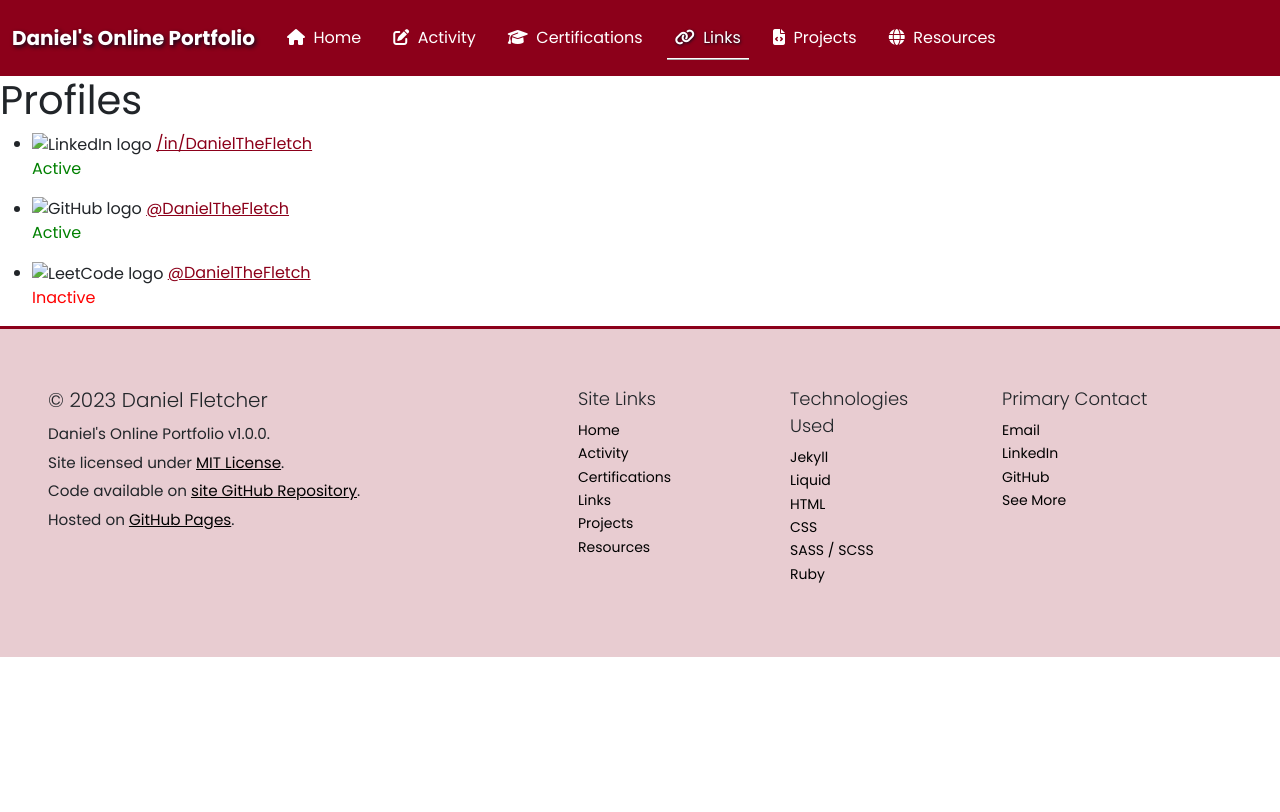
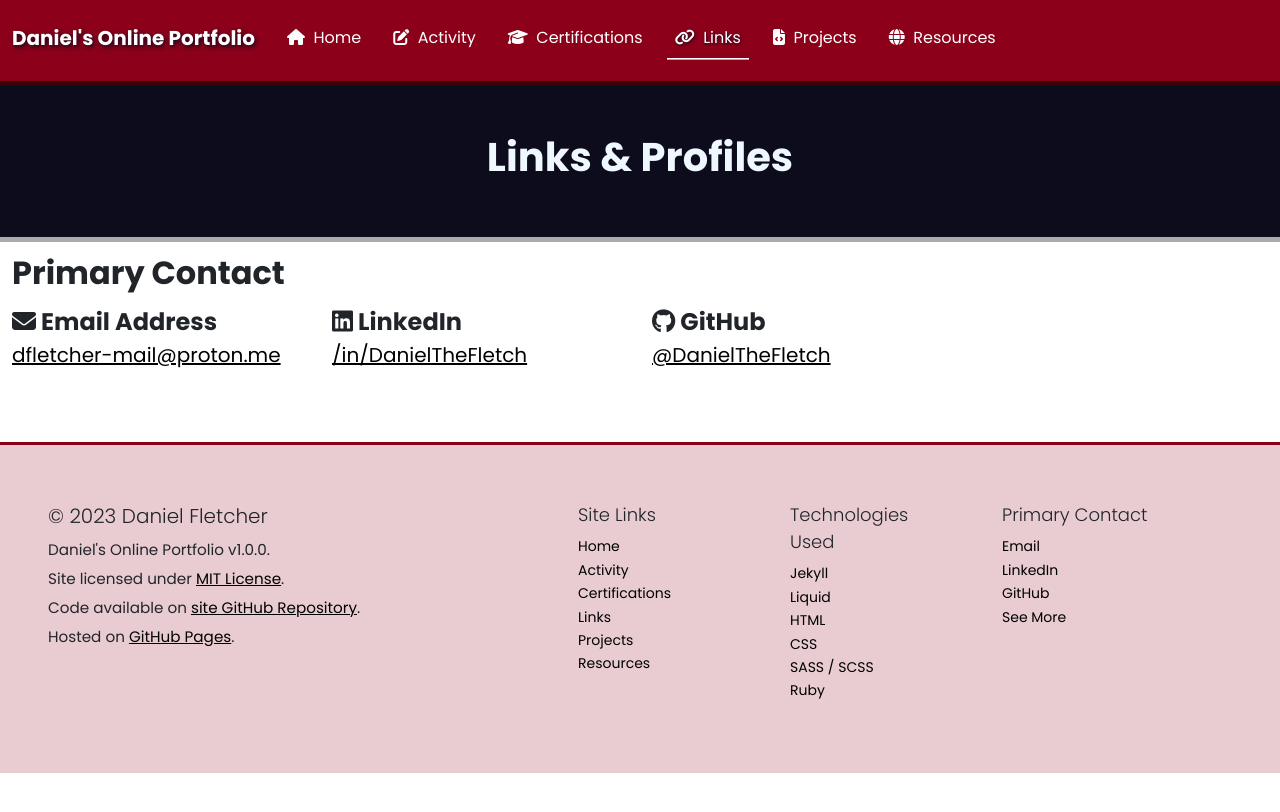
Before and after one commit to DanielTheFletch/portfolio, a Jekyll site: the page built from links.html, in a window 1280 px wide. Shown: the top 812 px of the page. Built offline with Jekyll 4.4.1, drawn with Linux system fonts in a browser that asks for light colours.

Commit message:
Build foundations of Links page and datafile

```diff
--- a/_sass/main.scss
+++ b/_sass/main.scss
@@ -89,7 +89,7 @@ section {
 }
 
 
-/* Primary contact info */
+/* Primary contact info on home page */
 .contact-item {
     color: $light;
     font-family: $titillium-web;
@@ -135,7 +135,17 @@ section {
 }
 
 
-/* Certifications */
-.cert-link:hover {
-    color: $secondary;
+/* External links */
+.external-link {
+    color: $black;
 }
+
+.external-link:hover {
+    color: $tertiary;
+}
+
+.fa-up-right-from-square {
+    bottom: 0.125em;
+    font-size: 0.725em;
+    position: relative;
+}
--- a/links.html
+++ b/links.html
@@ -1,19 +1,27 @@
 ---
 title: Links & Profiles
+subheading: "h2 fw-bold pb-1"
 ---
 
-<h1>Profiles</h1>
+<!-- Page heading -->
+<div class="container-fluid bg-dark fg-light page-heading mb-2 py-5">
+  <h1 class="h1 fw-bold text-center">Links & Profiles</h1>
+</div>
 
-<ul>
-  {% for profile in site.data.profiles %}
-    <li>
-      <img alt="{{ profile.platform.name }} logo" src="#">
-      <a href={{ profile.account.link }}>{{ profile.account.name }}</a>
-      {% if profile.active %}
-        <p style="color: green;">Active</p>
-      {% else %}
-        <p style="color: red;">Inactive</p>
-      {% endif %}
-    </li>
+<!-- Primary contact -->
+<div class="container-fluid mb-5">
+  <h2 class="{{ page.subheading }}">Primary Contact</h2>
+  {% assign items = site.data.links.primary_contact %}
+  <div class="row row-cols-1 row-cols-md-2 row-cols-xl-4 text-start">
+  {% for item in items %}
+    <div class="col mb-4">
+      <p class="fs-4 fw-bold my-0"><i class="{{ item.icon }}"></i> {{ item.name }}</p>
+      <p class="fs-5 my-0">
+        <a class="external-link" href={{ item.link }}>
+          {{ item.user }}
+        </a>
+      </p>
+    </div>
   {% endfor %}
-</ul>
+  </div>
+</div>
```
Also changed, not shown: _data/links.yml (added, +13 -0 lines), _data/profiles.yml (deleted, +0 -25 lines).
